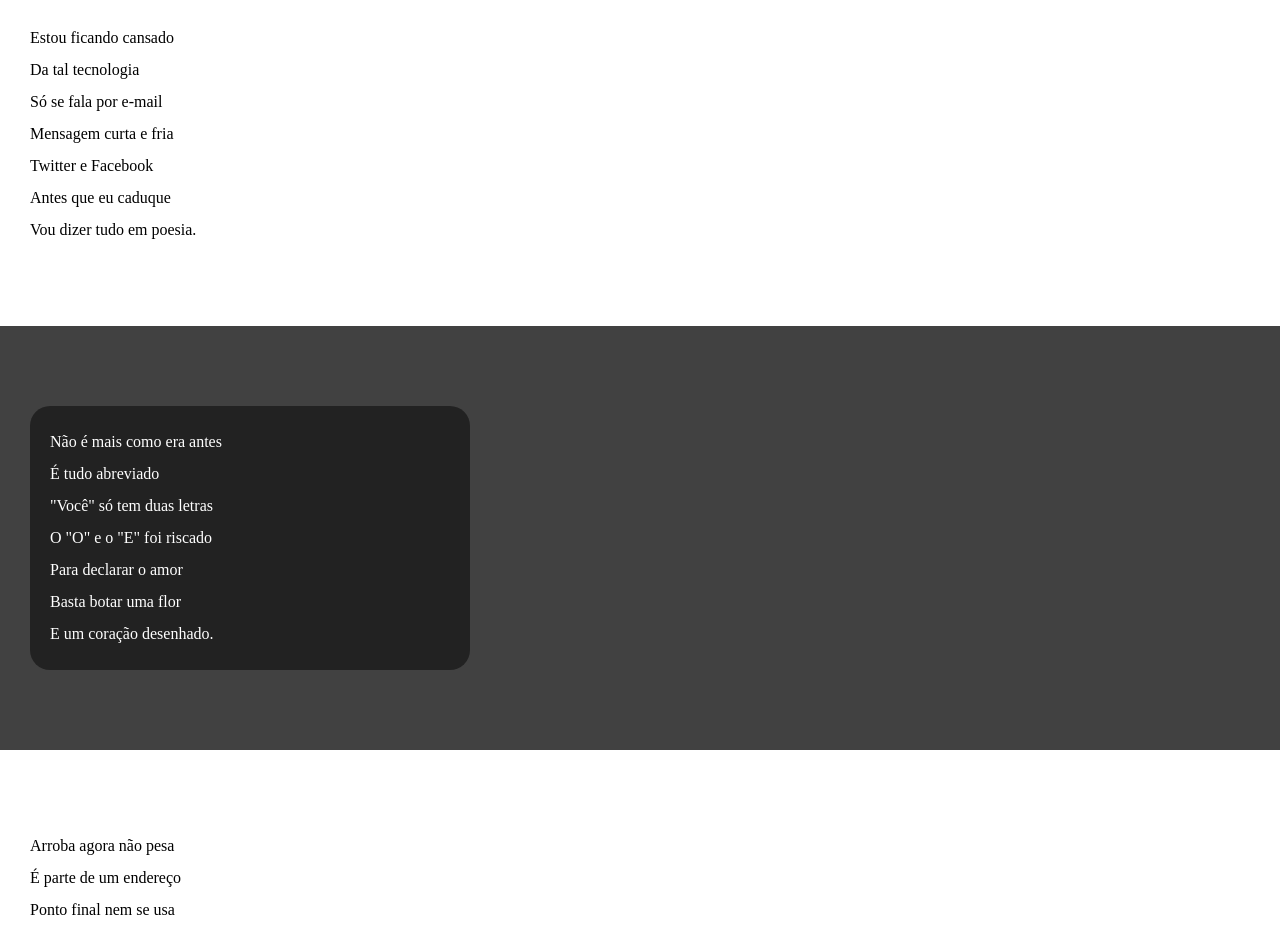
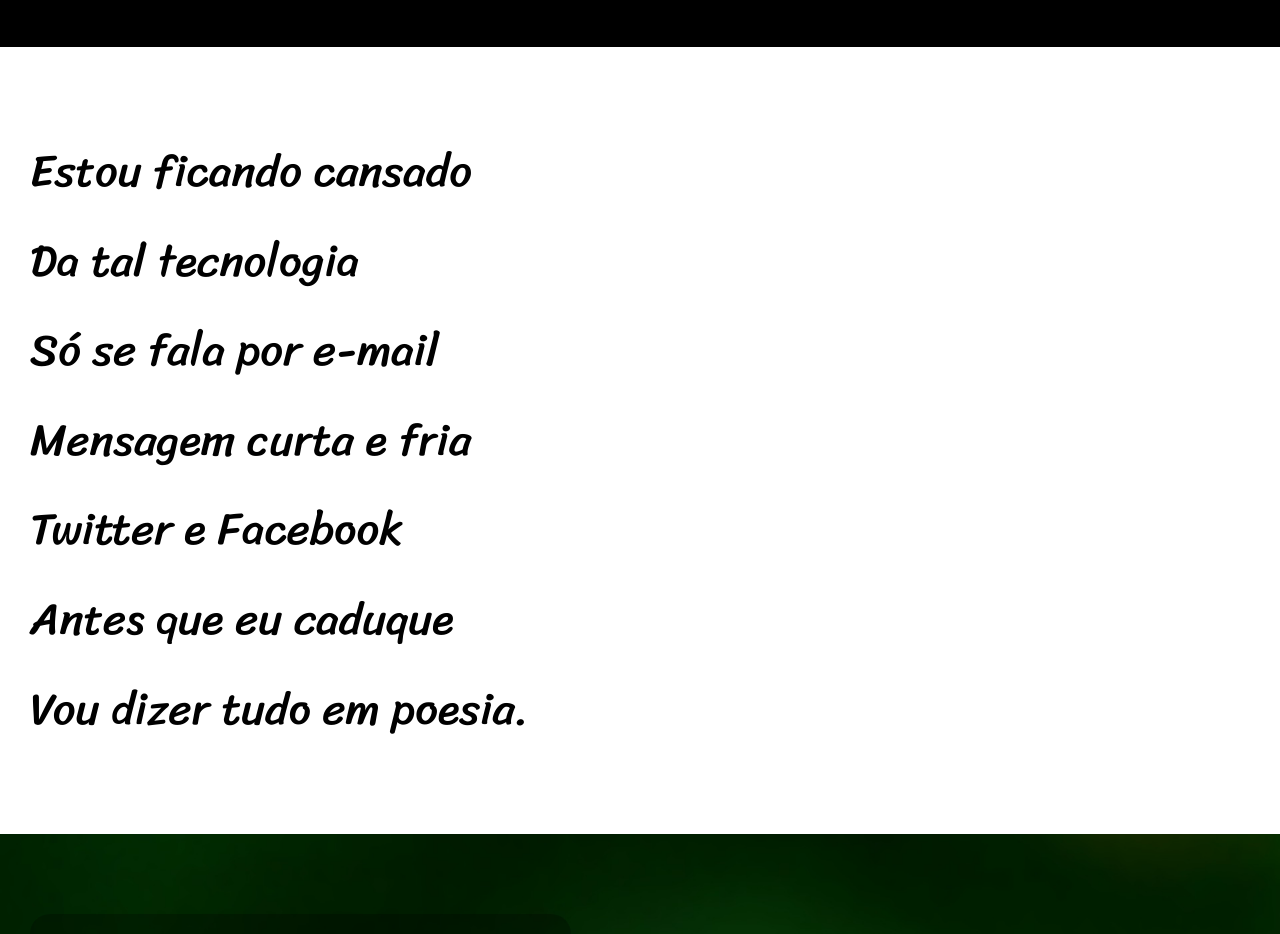
Before and after one commit to EdileyGomes/html-css, a plain HTML site: page desafios/desafio012/index.html in a window 1280 px wide. Shown: the part 213-1147 px from the top of the page. Drawn offline with Linux system fonts and the light colour scheme.

Commit message:
Atualização de Estilos do desafio 12

```diff
--- a/desafios/desafio012/estilo/style.css
+++ b/desafios/desafio012/estilo/style.css
@@ -1,15 +1,24 @@
 @charset "UTF-8";
 
+@import url('https://fonts.googleapis.com/css2?family=Passion+One&display=swap');
+@import url('https://fonts.googleapis.com/css2?family=Sriracha&display=swap');
 
 * {
     margin: 0px;
     padding: 0px;
+    font-size: 1em;
+}
+
+:root {
+    --fonte1: Verdana, Geneva, Tahoma, sans-serif;
+    --fonte2: "Passion One", sans-serif;
+    --fonte3: "Sriracha", cursive;
 }
 
 html, body {
+    font-family: var(--fonte1);
     min-height: 100vh;
     background-color: darkgray;
-
 }
 
 header {
@@ -20,8 +29,10 @@ header {
 }
 
 header > h1 {
+    font-family: var(--fonte2);
     padding-top: 50px;
     font-variant: small-caps;
+    font-size: 10vw;
 }
 
 header > p {
@@ -44,6 +55,8 @@ section {
     padding-bottom: 10vh ;
     line-height: 2em;
     padding-left: 30px ;
+    font-family: var(--fonte3);
+    font-size: 3.5vw;
 }
 
 section.normal {
@@ -53,14 +66,17 @@ section.normal {
 
 section.imagem {
     background-color: rgba(0, 0, 0, 0.61);
+    background-image: url('../imagens/background001.jpg');
+    background-size: cover;
+    background-repeat: no-repeat;
+    background-position: 50% 50%;
     color: white;
 }
 
 section.imagem > p {
-    background-color: rgba(0, 0, 0, 0.486);
-    max-width: 400px ;
-    padding: 20px;
-    text-align: justify;
+    background-color: rgba(0, 0, 0, 0.253);
+    display: inline-block;
+    padding: 10px;
     border-radius: 20px;
 }
 
```
